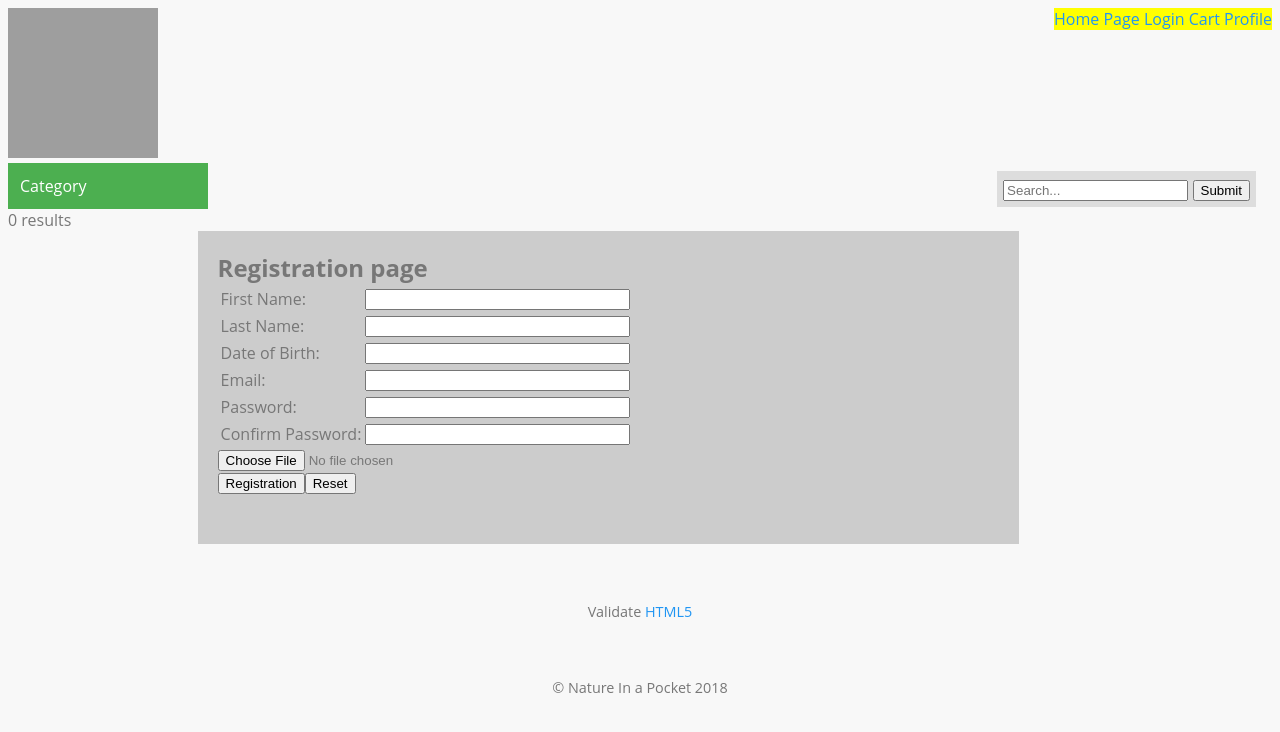
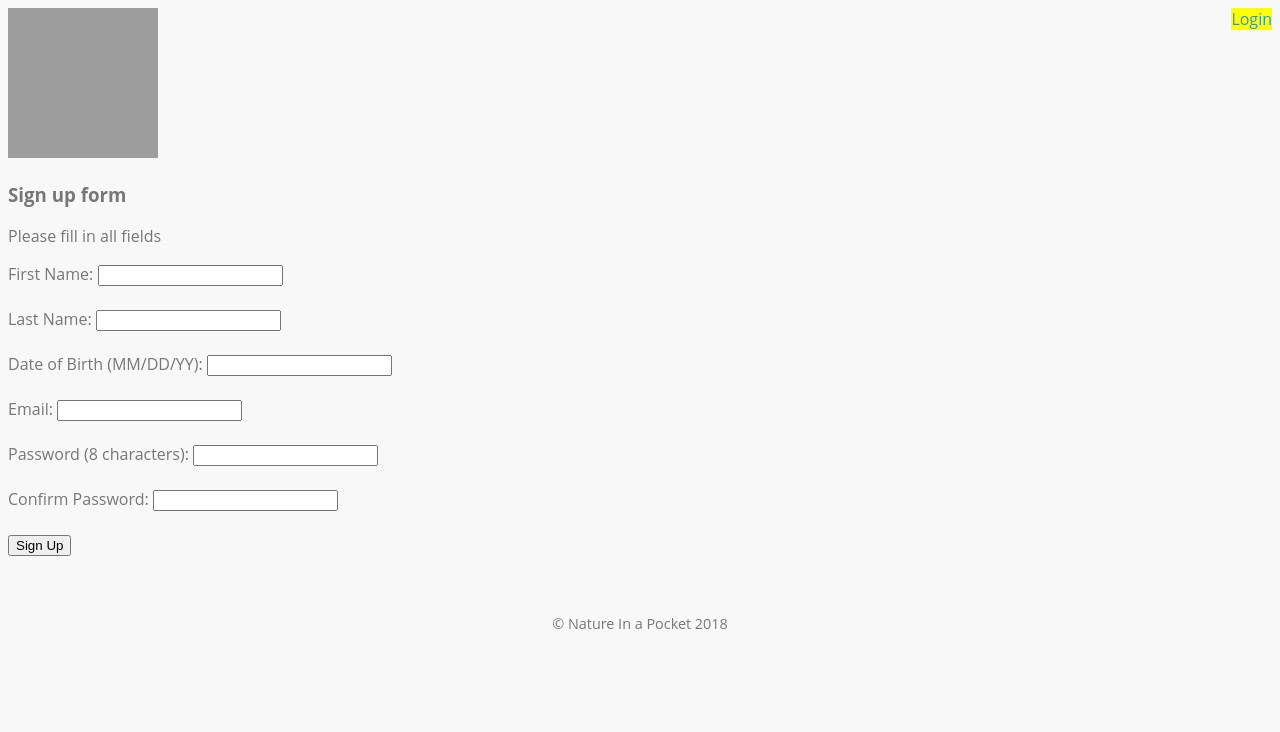
Before and after one commit to azimmarediya/CS372-Group-Project-Website, a PHP site: page /Registration.php in a window 1280 px wide. Shown: the top 732 px of the page. Run offline with PHP 8.4, Linux system fonts and the light colour scheme; data that the repository does not hold is empty; grey boxes are pictures that could not be loaded.

Commit message:
Update Registration.php :art:

```diff
--- a/Registration.php
+++ b/Registration.php
@@ -9,183 +9,180 @@
 </head>
 <body>
 <header class="login">
-<a href="HomePage.php"> Home Page    </a> <a href="Login.html"> Login</a> <a href="Cart.html">  Cart</a>
-<a href="ProfilePage.html"> Profile</a>
+<a href="Login.php"> Login</a>
 </header>
 <header>
 <img src="NIP.jpg" alt="Treee" style = "display:inline" width = "150" height = "150" />
 
 </header>
- <div class="search-container">
-    <form action="/action_page.php">
-      <input type="text" placeholder="Search..." name="search">
-      <button type="submit">Submit</button>
-    </form>
-  </div>
 
-<div class="vertical-menu">
-  <a href="#" class="active">Category</a>
-   <?php
-    // Create connection
-    $conn = new mysqli("localhost", "andriiev", "2006vA3", "andriiev");
-    // Check connection
-    if ($conn->connect_error) {
-    	die("Connection failed: " . $conn->connect_error);
-    }
+<?php
+$servername = "localhost";
+$username = "username";
+$password = "password";
+$dbname = "myDB";
 
-    $sql = "SELECT Category FROM Categories";
+$conn = mysqli_connect($servername, $username, $password, $dbname);
+
+if (!$conn) {
+}
 
 
-		$result = $conn->query($sql);
+// define variables and set to empty values
+$now = date("Y-m-d H:i:s");
+$firstNameErr = $lastNameErr = $emailErr = $passwordErr = $cpasswordErr = $dobErr = $createErr = "";
+$firstName = $lastName = $email = $password = $cpassword = $dob = "";
+$valid = true;
+if ($_SERVER["REQUEST_METHOD"] == "POST") {
 
-		if ($result->num_rows > 0) {
 
-		    // output data of each row
-		    while($row = $result->fetch_assoc()) {
-		        echo "<a href='%'>" . $row["Category"]. "</a>";
-		    }
+ if (empty($_POST["firstname"])) {
+    $firstNameErr = "Name is required";
+    $valid = false;
+  } else {
+    $firstName = test_input($_POST["firstname"]);
+    // check if name only contains letters and whitespace
+    if (!preg_match("/^[a-zA-Z ]*$/",$firstName)) {
+      $firstNameErr = "Only letters allowed";
+      $valid = false;
+   }
+  }
 
-		} else {
-		    echo "0 results";
-		}
+  if(empty($_POST["lastname"])){
+   $lastNameErr = "Last name is required";
+   $valid = false;
+} else {
+   $lastName = test_input($_POST["lastname"]);
+   if (!preg_match("/^[a-zA-Z ]*$/",$lastName)){
+   $lastNameErr = "Only letters allowed";
+     $valid = false;
+}
+}
 
-		$conn->close();
+  if (empty($_POST["email"])) {
+    $emailErr = "Email is required";
+     $valid = false;
+  } else {
+    $email = test_input($_POST["email"]);
+    // check if e-mail address is well-formed
+    if (!filter_var($email, FILTER_VALIDATE_EMAIL)) {
+      $emailErr = "Invalid email format";
+     $valid = false;
+    }
+  }
+
+if(empty($_POST["password"])){
+    $passwordErr = "Must enter a password of 8 characters";
+     $valid = false;
+}
+else{
+    $password = test_input($_POST["password"]);
+    if(!preg_match("/^(\S*)?\d+(\S*)?$/",$password)){
+    $passwordErr = "Only letters and numbers allowed";
+     $valid = false;
+}
+    if(strlen($password) != 8){
+    $passwordErr = "Password must be 8 characters long";
+     $valid = false;
+}
+}
+
+if(empty($_POST["cpassword"])){
+   $cpasswordErr = "Please confirm your password";
+     $valid = false;
+}
+   else{
+   $cpassword = test_input($_POST["cpassword"]);
+}
+   if($password != $cpassword){
+   $cpasswordErr = "Passwords must match";
+     $valid = false;
+}
+
+if(empty($_POST["dob"])){
+   $dobErr= "Enter a date of birth";
+     $valid = false;
+}
+else{
+   $dob = test_input($_POST["dob"]);
+  if (!preg_match("/[0-9]{2}\\/[0-9]{2}\\/[0-9]{2}/", $dob)){
+   $dobErr= "Format in mm/dd/yy";
+   $valid = false;
+}
+}
+
+$sql = "SELECT email FROM user WHERE email='$email';";
+
+$result = mysqli_query($conn, $sql);
+$row = mysqli_fetch_assoc($result);
+
+if(mysqli_num_rows($result)>0){
+ $valid = false;
+ $createErr = "Email already exists!";
+}
+
+if($valid){ // if input is legal, open database for insertion
+
+$sql = "INSERT INTO user (fname, lname, email, password, dob)
+VALUES('$firstName', '$lastName', '$email', '$password', '$dob');";
+
+if(mysqli_query($conn, $sql)){
+
+mysqli_close($conn);
+
+header('Location: Login.php');
+exit();
+}
+
+else{
+echo "Error in sqli";
+mysqli_close($conn);
+}
+}
+
+
+}
+
+function test_input($data) {
+  $data = trim($data);
+  $data = stripslashes($data);
+  $data = htmlspecialchars($data);
+  return $data;
+}
 ?>
 </div>
-<section>
-<h1>Registration page</h1>
-<form id="Registration" onsubmit ="return RegistrationForm()" action="Registration.php" method="post" enctype="multipart/form-data">
-<input type="hidden" name="submitted" value="1"/>
-<table>
-	<tr><td>First Name: </td><td> <input type="text" id = "fname" name="fname" size="30" /></td></tr>
-	<tr><td>Last Name: </td><td> <input type="text" id = "lname" name="lname" size="30" /></td></tr>
-	<tr><td>Date of Birth: </td><td> <input type="text" id="date" name="date" size="30" /></td></tr>
- 	<tr><td>Email: </td><td> <input type="email" id = "email" name="email" size="30" /></td></tr>
- 	<tr><td>Password: </td><td> <input type="password" name="password" size="30" /></td></tr>
- 	<tr><td>Confirm Password: </td><td> <input type="password" id="Cpassword" name="Cpassword" size="30" /></td></tr>
-</table>
-<div>
-  <input type="file" id = "pic" name="pic">
-</div>
-<input type="submit" name="Registration" value="Registration" /><input type="reset" value="Reset"/>
+<article>
+<h3> Sign up form </h3>
+<p> Please fill in all fields </p>
+<form method="post" action="Registration.php">
+
+<label id="namemsg">  </label>
+First Name: <input type="text" name="firstname" /> <br />
+<span class="error"> <?php echo "$firstNameErr <br />" ?> </span>
+<label id="lnamemsg"> </label>
+Last Name: <input type="text" name="lastname" /> <br />
+<span class="error"> <?php echo "$lastNameErr <br />" ?> </span>
+<label id="usernamemsg"> </label>
+<label id="dobmsg"> </label>
+Date of Birth (MM/DD/YY):  <input type="text" name="dob" /> <br />
+<span class="error"> <?php echo "$dobErr <br />" ?> </span>
+
+Email: <input type="text" name ="email" /> <br />
+<span class="error"> <?php echo "$emailErr <br />" ?> </span>
+<label id="passwordmsg"> </label>
+Password (8 characters): <input type="password" name = "password" /> <br />
+<span class="error"> <?php echo "$passwordErr <br />" ?> </span>
+<label id="password_rmsg"> </label>
+Confirm Password: <input type ="password" name ="cpassword" /> <br />
+<span class="error"> <?php echo "$cpasswordErr <br />" ?> </span>
+
+<input type="submit" value="Sign Up" />
 </form>
-<script type="text/javascript" src="validation.js"></script>
-</section>
-<footer>
-		Validate <a href="https://validator.w3.org/nu/?doc=http%3A%2F%2Furegina.ca%2F~martinsp%2F" class = "ordinaryLink">HTML5</a>
-	</footer>
+<span class = "error"> <?php echo "$createErr" ?> </span>
+<!--<script type="text/javascript" src="assign2.js"> </script>-->
+</article>
 
 <footer> © Nature In a Pocket 2018 </footer>
 </body>
 <script type="text/javascript" src="validation.js"></script>
 </html>
-
-<?php
-
-$validate = true;
-$error = "";
-$reg_fname = "/^[a-zA-Z0-9_-]+$/";
-$reg_lname = "/^[a-zA-Z0-9_-]+$/";
-$reg_Email = "/^\w+@[a-zA-Z_]+?\.[a-zA-Z]{2,3}$/";
-$reg_Pswd = "/^(\S*)?\d+(\S*)?$/";
-$reg_Bday = "/^\d{1,2}\/\d{1,2}\/\d{4}$/";
-$email = "";
-$date = "mm-dd-yyyy";
-
-
-if (isset($_POST["submitted"]) && $_POST["submitted"])
-{
-    $Fname = trim($_POST["fname"]);
-    $Lname = trim($_POST["lname"]);
-    $date = trim($_POST["date"]);
-    $email = trim($_POST["email"]);
-    $password = trim($_POST["password"]);
-    $pic = trim($_POST["pic"]);
-
-
-
-    $db = new mysqli("localhost", "andriiev", "2006vA3", "andriiev");
-    if ($db->connect_error)
-    {
-        die ("Connection failed: " . $db->connect_error);
-        echo "Connection failed";
-    }
-
-    $q1 = "SELECT * FROM OnlineStore WHERE email = '$email'";
-    $r1 = $db->query($q1);
-
-    // if the email address is already taken.
-    if($r1->num_rows > 0)
-    {
-        $validate = false;
-
-    }
-    else
-    {
-    	$fnameMatch = preg_match($reg_fname, $Fname);
-    	if($Fname == null || $Fname == "" || $fnameMatch == false)
-    	{
-    		$validate = false;
-
-    	}
-    	$lnameMatch = preg_match($reg_lname, $Lname);
-    	if($Lname == null || $Lname == "" || $lnameMatch == false)
-    	{
-    		$validate = false;
-
-    	}
-
-        $emailMatch = preg_match($reg_Email, $email);
-        if($email == null || $email == "" || $emailMatch == false)
-        {
-            $validate = false;
-
-        }
-        $bdayMatch = preg_match($reg_Bday, $date);
-        if($date == null || $date == "" || $bdayMatch == false)
-        {
-        	$validate = false;
-
-        }
-
-        $pswdLen = strlen($password);
-        $pswdMatch = preg_match($reg_Pswd, $password);
-        if($password == null || $password == "" || $pswdLen< 8 || $pswdMatch == false)
-        {
-            $validate = false;
-
-        }
-
-
-
-    }
-
-    if($validate == true)
-    {
-
-    	$dateFormat = date("Y-m-d", strtotime($date));
-        //add code here to insert a record into the table User;
-        // table User attributes are: email, password, DOB
-        // variables in the form are: email, password, dateFormat,
-        $q2 = "insert into OnlineStore (firstname, lastname, dateofbirth, email, password, image) values ('$Fname', '$Lname', '$dateFormat', '$email', '$password','$pic')";
-
-
-        $r2 = $db->query($q2);
-
-        if ($r2 === true)
-        {
-            header("Location: HomePage.php");
-            $db->close();
-            exit();
-
-        }else { echo "shit happens here";}
-    }
-    else
-    {
-        $error = "email address is not available. Signup failed.";
-        $db->close();
-
-    }
-
-}
-?>
```
